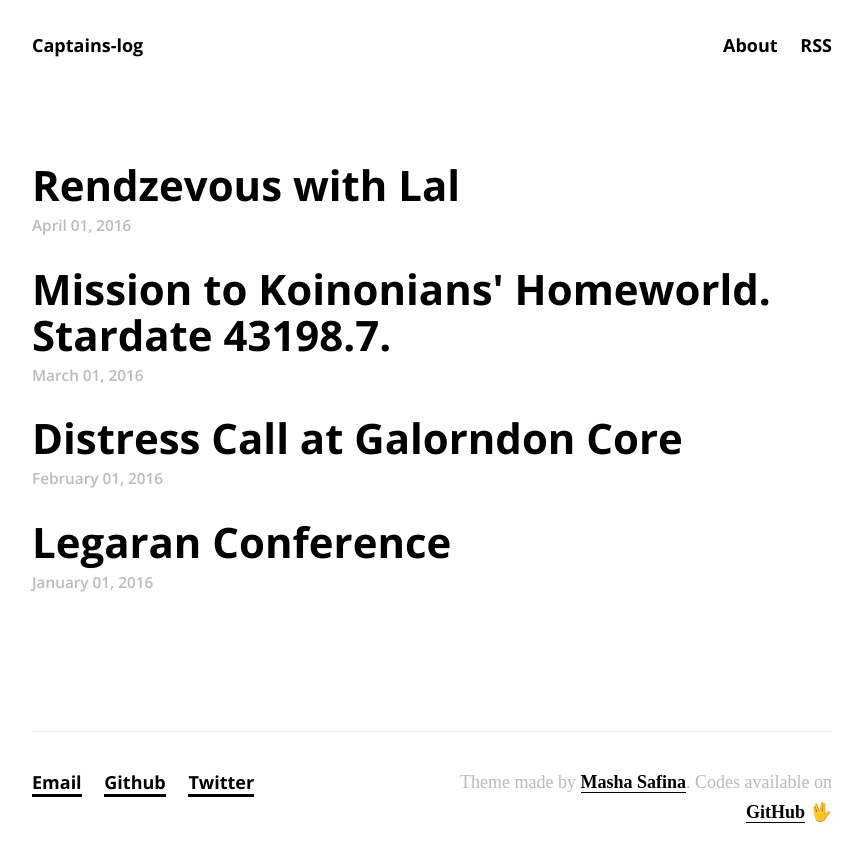
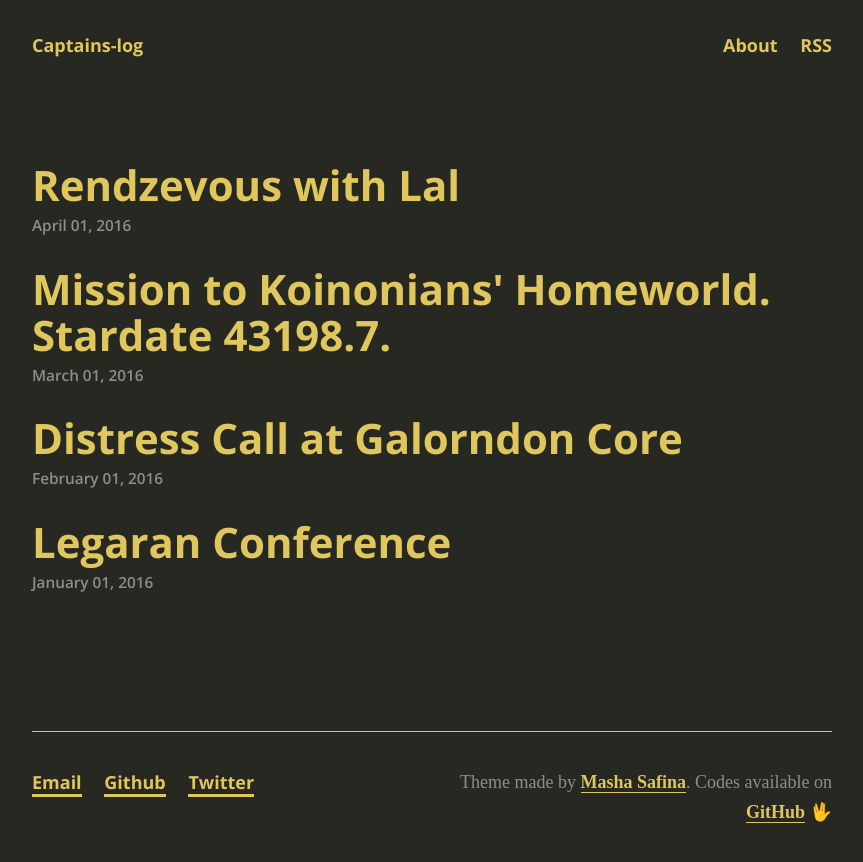
Before and after one commit to brunopereiras/duartebruno2, a Jekyll site: the page built from index.md, in a window 1280 px wide. Shown: the top 862 px of the page, without its empty margins (208-1071 px from the left). Built offline with Jekyll 4.4.1, drawn with Linux system fonts in a browser that asks for light colours; some web fonts are replaced.

Commit message:
Corrigido as cores do site.

```diff
--- a/_sass/themes/_default.scss
+++ b/_sass/themes/_default.scss
@@ -18,14 +18,14 @@ $font-size-small: 0.85rem;
 $spacing-unit: 1em;
 
 // Color Scheme
-$text-color:            #383838;
-$text-color-light:      #bbb;
-$title-color:           #000;
+$text-color:            #F7F2E4;
+$text-color-light:      #8F8E86;
+$title-color:           #DFC65D;
 
-$background-color:      #fff;
+$background-color:      #272822;
 
-$brand-color-base:      #fec923;
-$brand-color-sub:       #000;
+$brand-color-base:      #49483E;
+$brand-color-sub:       #DFC65D;
 
 $white-color:           #fff;
 
```
